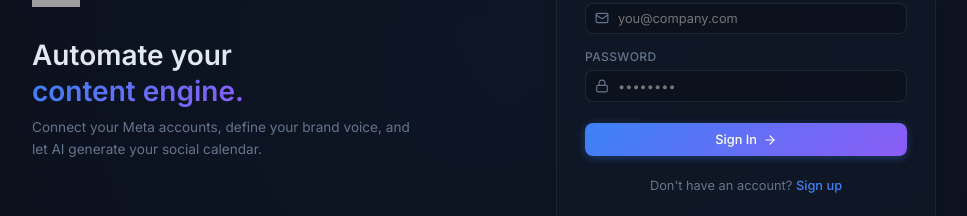
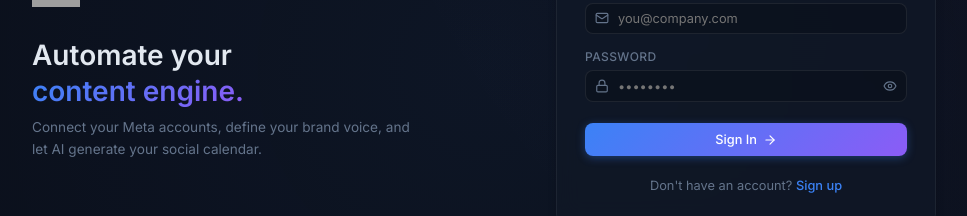
Before and after one commit to jmsharshil/content-generation-frontend, a React (Vite) app: page /auth in a window 1280 px wide. Shown: the part 334-550 px from the top of the page, without its empty margins (156-1123 px from the left). Built offline with nearby package versions, Linux system fonts and the light colour scheme; grey boxes are pictures that could not be loaded.

Commit message:
Enhance JmsAuth component with password visibility toggle and email input focus on Enter key

```diff
--- a/src/pages/JmsAuth.jsx
+++ b/src/pages/JmsAuth.jsx
@@ -1,12 +1,14 @@
 import React, { useState } from 'react';
 import { useNavigate } from 'react-router-dom';
-import { Mail, Lock, ArrowRight, Building } from 'lucide-react';
+import { Mail, Lock, ArrowRight, Building, Eye, EyeOff } from 'lucide-react';
 import { useLoader } from '../context/LoaderContext';
 import { useToast } from '../context/ToastContext';
 
 const JmsAuth = () => {
   const [isLogin, setIsLogin] = useState(true);
   const [formData, setFormData] = useState({ email: '', password: '', businessName: '' });
+  const [showPassword, setShowPassword] = useState(false);
+  const passwordRef = React.useRef(null);
   const navigate = useNavigate();
   const { showLoader, hideLoader } = useLoader();
   const { showToast } = useToast();
@@ -116,14 +118,45 @@
               <label className="label">Email</label>
               <div style={{ position: 'relative' }}>
                 <Mail size={14} color="var(--color-text-muted)" style={{ position: 'absolute', left: '10px', top: '50%', transform: 'translateY(-50%)' }} />
-                <input type="email" name="email" className="input-field" placeholder="you@company.com" style={{ paddingLeft: '2rem' }} value={formData.email} onChange={handleInputChange} required />
+                <input
+                  type="email"
+                  name="email"
+                  className="input-field"
+                  placeholder="you@company.com"
+                  style={{ paddingLeft: '2rem' }}
+                  value={formData.email}
+                  onChange={handleInputChange}
+                  onKeyDown={(e) => {
+                    if (e.key === 'Enter') {
+                      e.preventDefault();
+                      passwordRef.current?.focus();
+                    }
+                  }}
+                  required
+                />
               </div>
             </div>
             <div>
               <label className="label">Password</label>
               <div style={{ position: 'relative' }}>
                 <Lock size={14} color="var(--color-text-muted)" style={{ position: 'absolute', left: '10px', top: '50%', transform: 'translateY(-50%)' }} />
-                <input type="password" name="password" className="input-field" placeholder="••••••••" style={{ paddingLeft: '2rem' }} value={formData.password} onChange={handleInputChange} required />
+                <input
+                  type={showPassword ? 'text' : 'password'}
+                  name="password"
+                  ref={passwordRef}
+                  className="input-field"
+                  placeholder="••••••••"
+                  style={{ paddingLeft: '2rem', paddingRight: '2rem' }}
+                  value={formData.password}
+                  onChange={handleInputChange}
+                  required
+                />
+                <div
+                  onClick={() => setShowPassword(!showPassword)}
+                  style={{ position: 'absolute', right: '10px', top: '50%', transform: 'translateY(-50%)', cursor: 'pointer', display: 'flex', color: 'var(--color-text-muted)' }}
+                >
+                  {showPassword ? <EyeOff size={14} /> : <Eye size={14} />}
+                </div>
               </div>
             </div>
             <button type="submit" className="btn btn-primary" style={{ width: '100%', marginTop: '0.5rem', justifyContent: 'center', padding: '0.55rem' }}>
```
